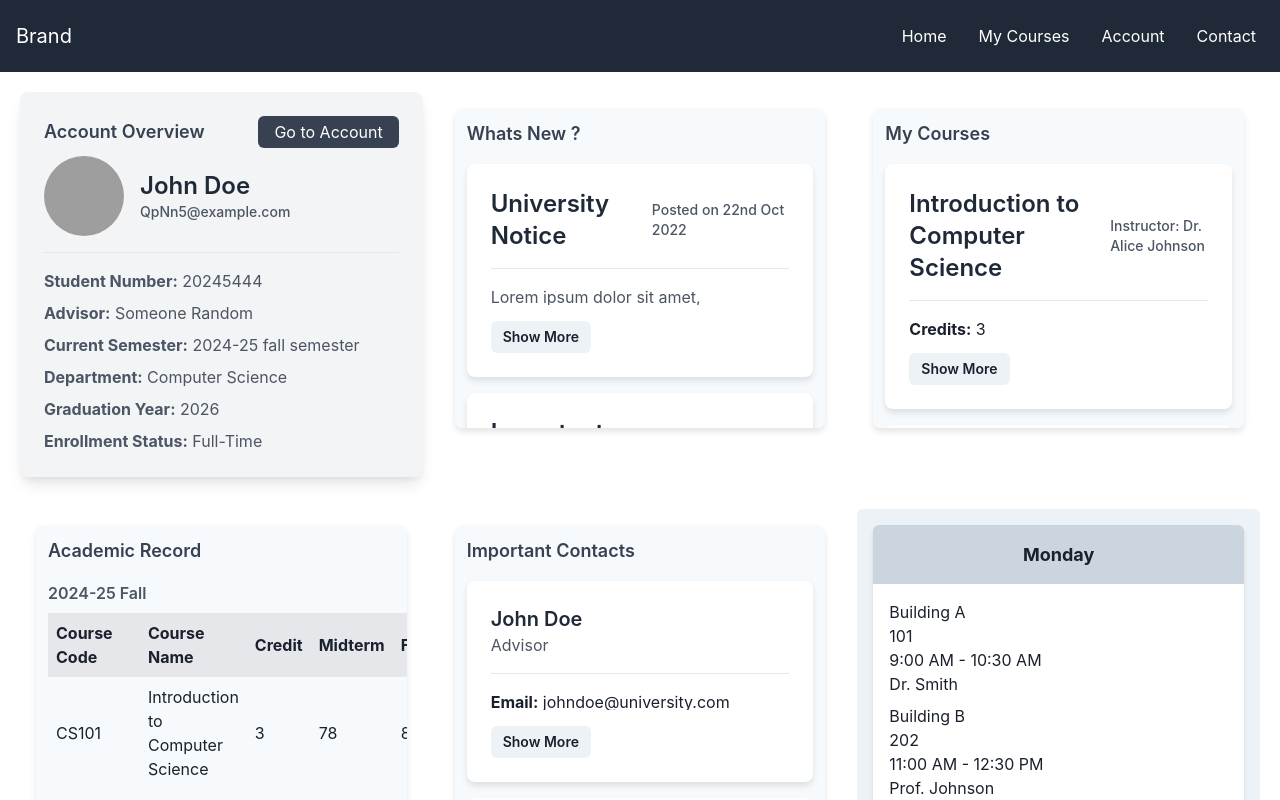
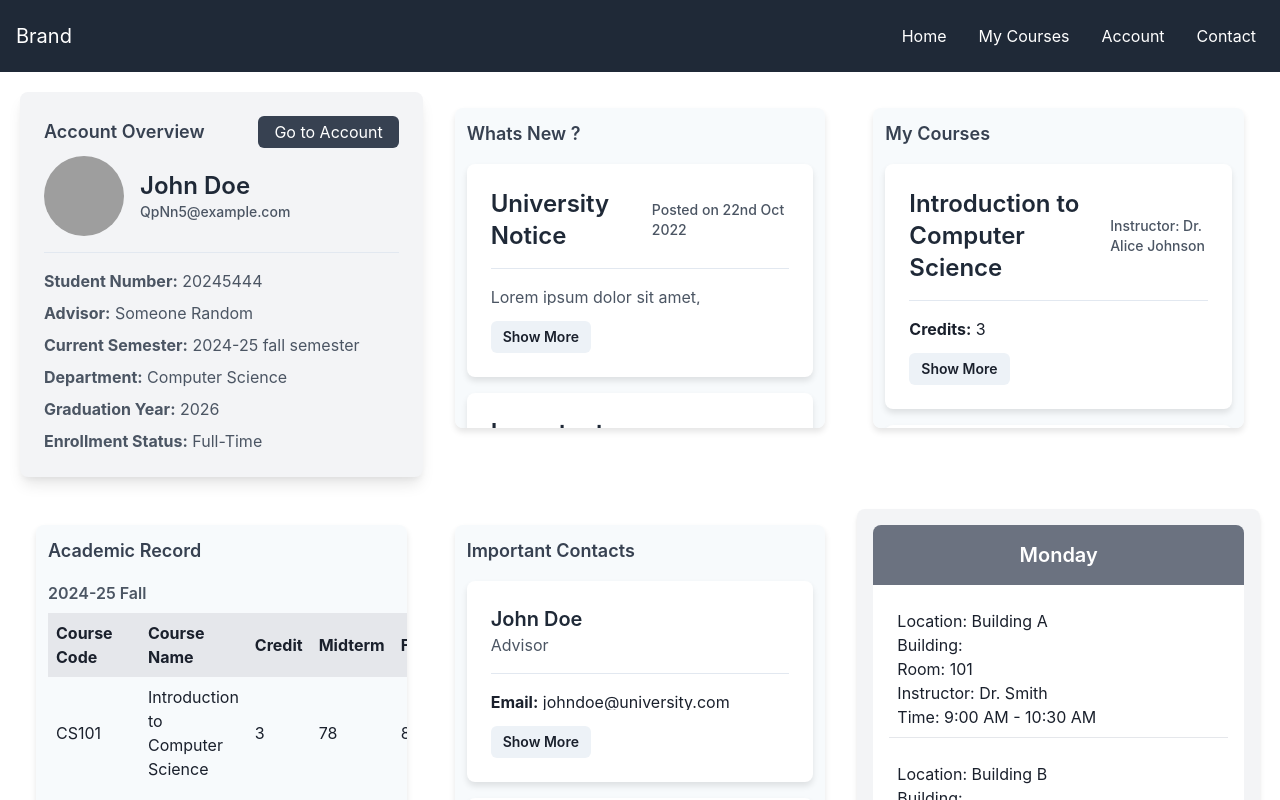
Before and after one commit to arkia1/modern-student-portal, a React (Vite) app in the folder client/: page / in a window 1280 px wide. Both pictures are taken after a click on the element "Monday". Shown: the top 800 px of the page. Built offline with nearby package versions, Linux system fonts and the light colour scheme; grey boxes are pictures that could not be loaded.

Commit message:
timetable component re-styling and  changes

```diff
--- a/client/src/components/TimeTable.jsx
+++ b/client/src/components/TimeTable.jsx
@@ -1,60 +1,75 @@
 import { useState } from "react";
-import { Box, Collapse, Text } from "@chakra-ui/react";
-import { timetableData } from "../constants/timetableData"; // Assuming this is the dummy data
+import PropTypes from "prop-types";
+import { timetableData } from "../constants/timetableData";
+
+const TimetableCard = ({ day, courses, isOpen, toggleCard }) => {
+  return (
+    <div className="w-full">
+      {/* Header showing day */}
+      <div
+        onClick={toggleCard}
+        className={`cursor-pointer bg-gray-300 py-4 text-center text-xl font-semibold rounded-t-lg transition-all duration-300 ${
+          isOpen ? "bg-gray-500 text-white" : ""
+        }`}
+      >
+        {day}
+      </div>
+      {/* Courses details */}
+      <div
+        className={`transition-all duration-300 bg-white p-4 ${
+          isOpen ? "max-h-[1000px] opacity-100" : "max-h-0 opacity-0"
+        } overflow-hidden`}
+      >
+        {courses.map((course, idx) => (
+          <div key={idx} className="p-2 mb-4 border-b border-gray-200">
+            <h3 className="font-bold text-lg">{course.name}</h3>
+            <p>Location: {course.location}</p>
+            <p>Building: {course.building}</p>
+            <p>Room: {course.room}</p>
+            <p>Instructor: {course.instructor}</p>
+            <p>Time: {course.time}</p>
+          </div>
+        ))}
+      </div>
+    </div>
+  );
+};
+
+TimetableCard.propTypes = {
+  day: PropTypes.string.isRequired,
+  courses: PropTypes.arrayOf(
+    PropTypes.shape({
+      name: PropTypes.string.isRequired,
+      location: PropTypes.string.isRequired,
+      building: PropTypes.string.isRequired,
+      room: PropTypes.string.isRequired,
+      instructor: PropTypes.string.isRequired,
+      time: PropTypes.string.isRequired,
+    })
+  ).isRequired,
+  isOpen: PropTypes.bool.isRequired,
+  toggleCard: PropTypes.func.isRequired,
+};
 
 const Timetable = () => {
-  const [selectedDay, setSelectedDay] = useState(null);
+  const [openDay, setOpenDay] = useState(null);
 
-  const handleToggle = (day) => {
-    setSelectedDay((prev) => (prev === day ? null : day));
+  const toggleCard = (day) => {
+    setOpenDay((prevDay) => (prevDay === day ? null : day));
   };
 
   return (
-    <Box
-      className="timetable"
-      w="100%"
-      h="auto"
-      bg="gray.100"
-      p="4"
-      rounded="md"
-    >
+    <div className="w-full h-[600px] overflow-y-auto space-y-4 bg-gray-100 rounded-lg p-4 shadow-md">
       {timetableData.map((dayData) => (
-        <Box
+        <TimetableCard
           key={dayData.day}
-          mb="4"
-          bg="white"
-          rounded="md"
-          shadow="md"
-          overflow="hidden"
-        >
-          <Box
-            onClick={() => handleToggle(dayData.day)}
-            bg="gray.300"
-            py="4"
-            textAlign="center"
-            cursor="pointer"
-          >
-            <Text fontSize="lg" fontWeight="bold">
-              {dayData.day}
-            </Text>
-          </Box>
-          <Collapse in={selectedDay === dayData.day}>
-            <Box p="4">
-              {dayData.courses.map((course, index) => (
-                <Box key={index} mb="2">
-                  <Text fontWeight="bold">{course.name}</Text>
-                  <Text>{course.location}</Text>
-                  <Text>{course.building}</Text>
-                  <Text>{course.room}</Text>
-                  <Text>{course.time}</Text>
-                  <Text>{course.instructor}</Text>
-                </Box>
-              ))}
-            </Box>
-          </Collapse>
-        </Box>
+          day={dayData.day}
+          courses={dayData.courses}
+          isOpen={openDay === dayData.day}
+          toggleCard={() => toggleCard(dayData.day)}
+        />
       ))}
-    </Box>
+    </div>
   );
 };
 
--- a/client/src/styles/index.scss
+++ b/client/src/styles/index.scss
@@ -272,17 +272,73 @@
 }
 
 // timetable
-
-// timetable.scss
-.timetable {
-  display: grid;
-  grid-template-columns: repeat(auto-fill, minmax(200px, 1fr));
-  gap: 1rem;
+.timetable-container {
+  background-color: #f9f9f9;
+  border-radius: 10px;
+  padding: 20px;
+  box-shadow: 0 4px 8px rgba(0, 0, 0, 0.1);
+  max-height: 500px; // Set a fixed height for the timetable container
+  overflow-y: auto; // Enable vertical scrolling
 }
 
-.timetable-day {
-  background-color: #f7fafc;
-  padding: 1rem;
-  border-radius: 0.5rem;
-  box-shadow: 0px 4px 6px rgba(0, 0, 0, 0.1);
+.timetable-header {
+  font-size: 1.8rem;
+  font-weight: bold;
+  margin-bottom: 20px;
+  color: #333;
+  text-align: center;
 }
+
+.timetable-list {
+  display: flex;
+  flex-direction: column;
+  gap: 10px;
+}
+
+.timetable-card {
+  background-color: white;
+  border-radius: 8px;
+  box-shadow: 0 4px 6px rgba(0, 0, 0, 0.05);
+  overflow: hidden;
+  transition: all 0.3s ease;
+  max-height: 200px; // Limit card height to fit inside the scrollable area
+  cursor: pointer;
+
+  &:hover {
+    transform: translateY(-5px);
+  }
+
+  .timetable-card-header {
+    background-color: #f3f4f6;
+    padding: 15px;
+    text-align: center;
+
+    h3 {
+      font-size: 1.4rem;
+      margin: 0;
+      color: #2d3748;
+    }
+  }
+
+  .timetable-card-body {
+    padding: 20px;
+    border-top: 1px solid #e2e8f0;
+    max-height: 150px; // Limit the body height when expanded
+    overflow-y: auto; // Enable scroll for course details
+
+    .course-details {
+      margin-bottom: 10px;
+      padding: 10px;
+      background-color: #edf2f7;
+      border-radius: 5px;
+
+      p {
+        margin: 5px 0;
+      }
+
+      strong {
+        color: #2b6cb0;
+      }
+    }
+  }
+}
```
